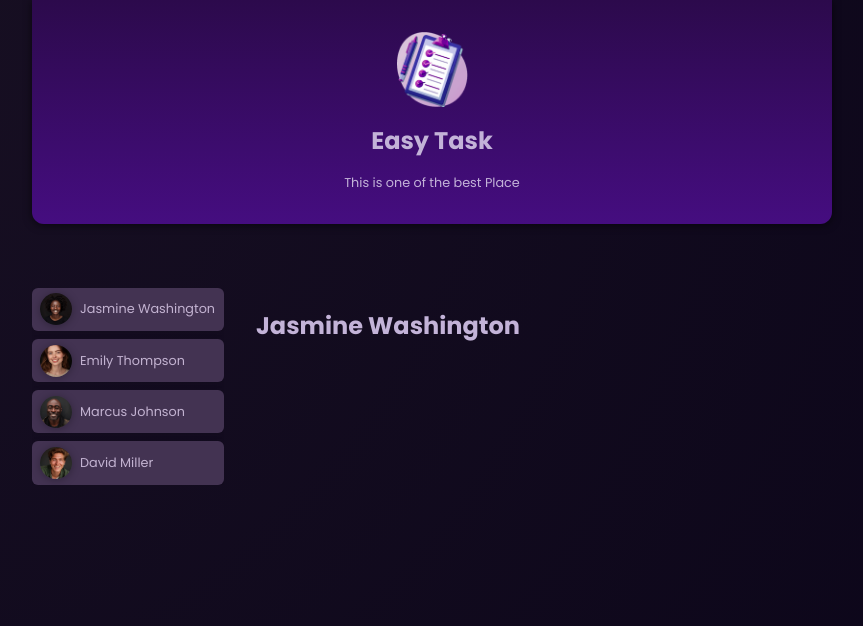
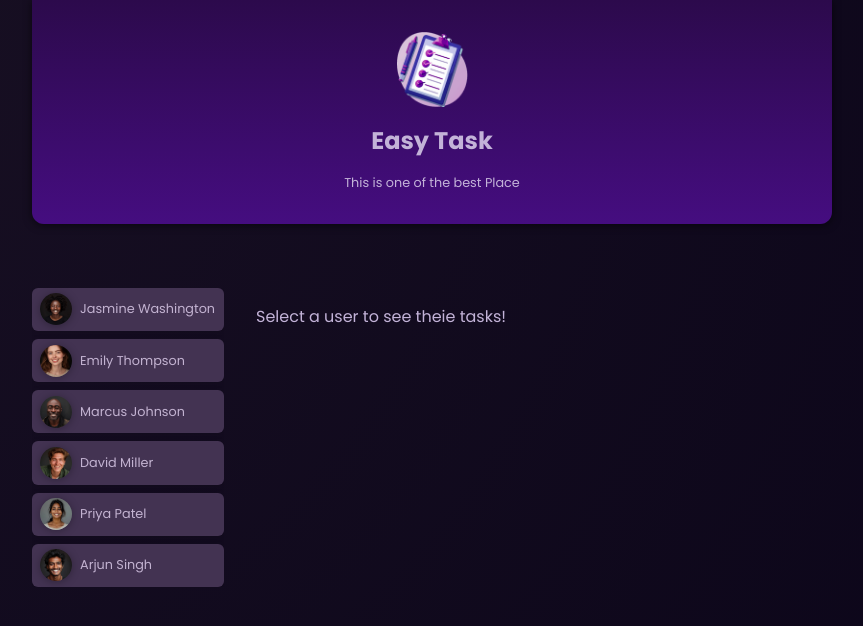
Before and after one commit to KavishBaingane/AngularEssentials, an Angular app: page / in a window 1280 px wide. Shown: the top 626 px of the page, without its empty margins (208-1071 px from the left). Built offline with nearby package versions, Linux system fonts and the light colour scheme.

Commit message:
W1: Outputting list and coditional statements

```diff
--- a/src/app/app.component.html
+++ b/src/app/app.component.html
@@ -2,24 +2,18 @@
 
 <main>
     <ul id="users">
-        <li>
-            <app-user
-            [user] = "users[0]"
-             (select)="onSelectUser($event)"/>
-        </li>
-        <li>
-            <app-user [user] = "users[1]"
-              (select)="onSelectUser($event)"/>
-        </li>
-        <li>
-            <app-user  [user] = "users[2]"
-              (select)="onSelectUser($event)"/>
+        @for(user of users; track user.id){
+            <li>
+                <app-user [user] = "user" (select)="onSelectUser($event)"/>
+            </li>
+        }
 
-        </li>
-        <li>
-            <app-user [user] = "users[3]"
-              (select)="onSelectUser($event)"/>
-        </li>
     </ul>
-    <app-tasks [name]="selectedUser? selectedUser.name : ''"/>
+    @if(selectedUser){
+        <app-tasks [name]="selectedUser? selectedUser.name : ''"/>
+    }
+    @else{
+        <p id="fallBack">Select a user to see theie tasks!</p>
+    }
+
 </main>
--- a/src/app/app.component.ts
+++ b/src/app/app.component.ts
@@ -17,10 +17,10 @@
 export class AppComponent {
   users = DUMMY_USERS;
   title = 'AngularEssentials';
-  selectedUserId = 'u1';
+  selectedUserId? : string;
 
   get selectedUser(){
-    return this.users.find((user)=>user.id ===this.selectedUserId)!;
+    return this.users.find((user)=>user.id ===this.selectedUserId);
   }
 
   onSelectUser(id:string){
```
